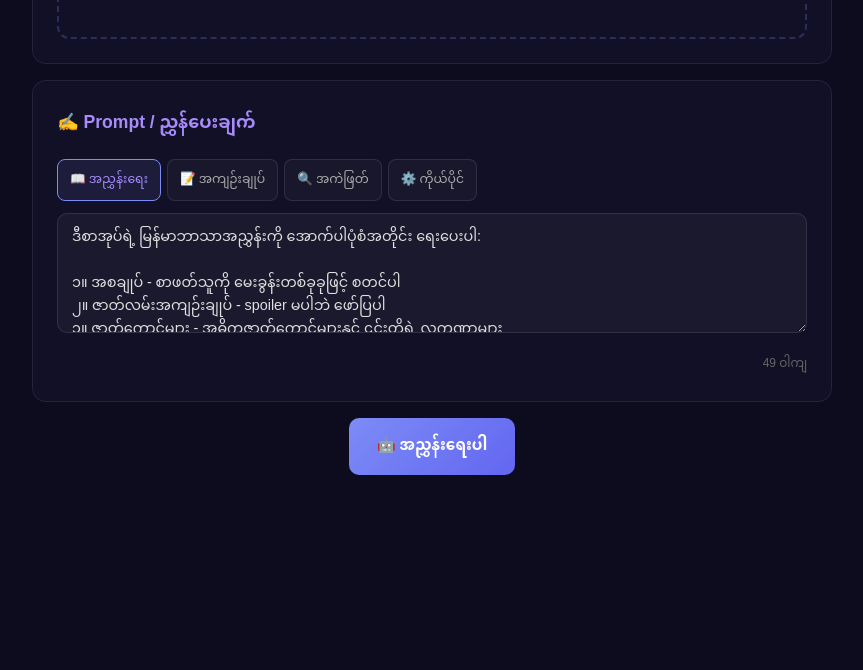
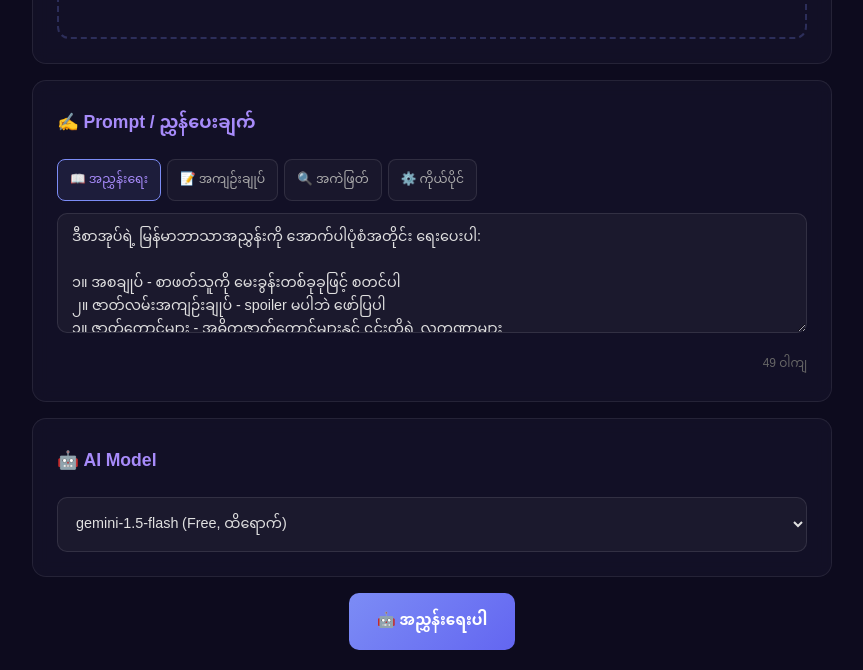
Before and after one commit to whispermmepub/book-review-ai, a plain HTML site: page index.html in a window 1280 px wide. Shown: the part 786-1456 px from the top of the page, without its empty margins (208-1071 px from the left). Before the commit the page ends 1281 px from the top, so only its background shows below. Drawn offline with nearby package versions, Linux system fonts and the light colour scheme.

Commit message:
🔄 Use gemini-1.5-flash (higher free tier) + add model selector

```diff
--- a/index.html
+++ b/index.html
@@ -108,6 +108,16 @@ textarea{min-height:120px;resize:vertical;line-height:1.6}
 
 ဘာသာစကား: မြန်မာဘာသာ၊ ရိုးရှင်းသည့်ဘာသာစကား၊ စကားပြောသကဲ့သို့ ရေးပါ။ Quote များကို bold သုံးပါ။ Word count: 300-500</textarea>
     <div class="char-count"><span id="promptCount">0</span> ဝါကျ</div>
+  </div>
+
+  <!-- Model Selector -->
+  <div class="card">
+    <h2>🤖 AI Model</h2>
+    <select id="modelSelect" style="width:100%;padding:10px 14px;border:1px solid rgba(255,255,255,0.1);border-radius:10px;background:rgba(255,255,255,0.04);color:#e0e0e0;font-family:inherit;font-size:0.9em">
+      <option value="gemini-1.5-flash">gemini-1.5-flash (Free, ထိရောက်)</option>
+      <option value="gemini-2.0-flash">gemini-2.0-flash (Free, မြန်)</option>
+      <option value="gemini-1.5-pro">gemini-1.5-pro (Paid, အကောင်းဆုံး)</option>
+    </select>
   </div>
 
   <!-- Generate -->
@@ -310,7 +320,7 @@ async function generateReview() {
     }
 
     const response = await fetch(
-      `https://generativelanguage.googleapis.com/v1beta/models/gemini-2.0-flash:generateContent?key=${key}`,
+      `https://generativelanguage.googleapis.com/v1beta/models/${document.getElementById("modelSelect").value}:generateContent?key=${key}`,
       {
         method: 'POST',
         headers: { 'Content-Type': 'application/json' },
```
